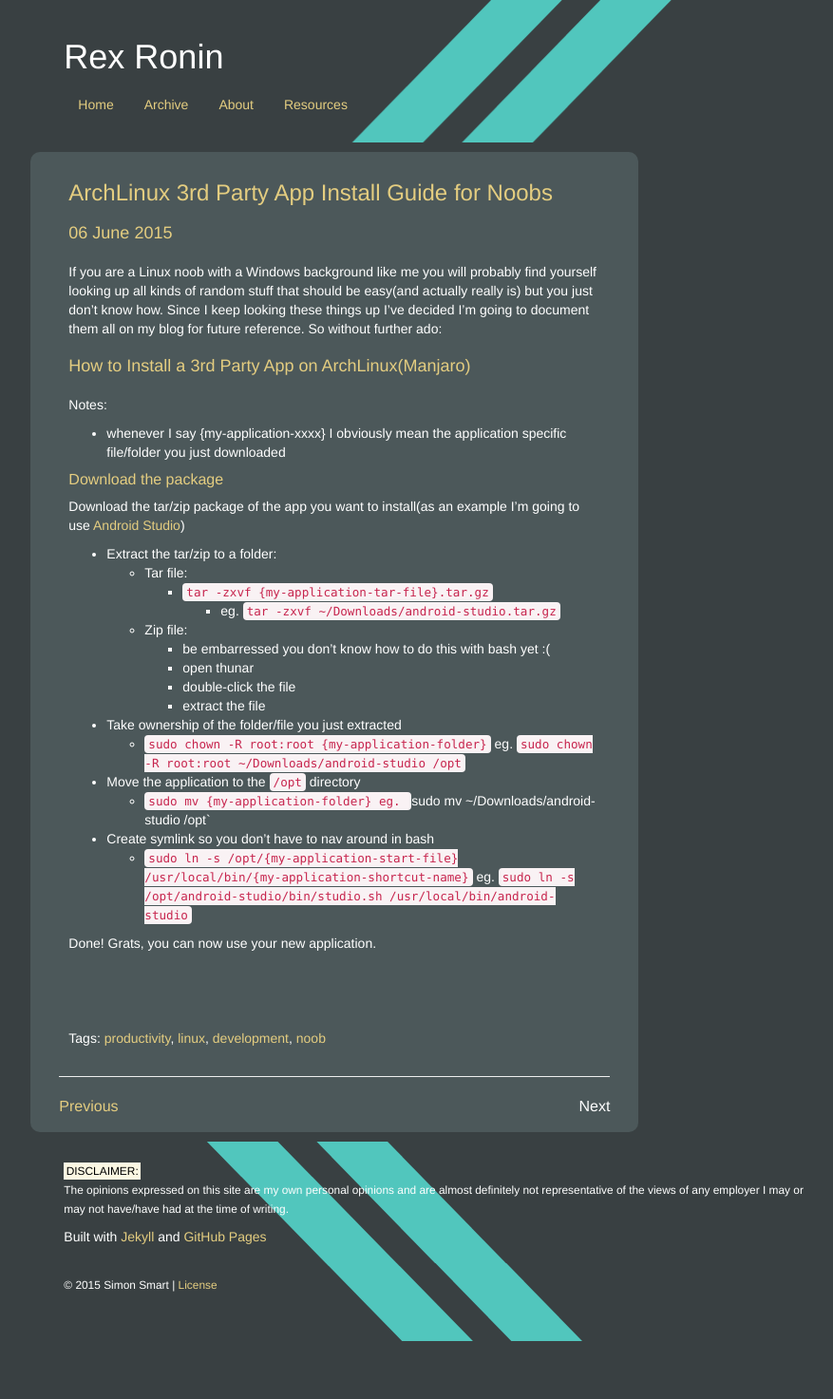
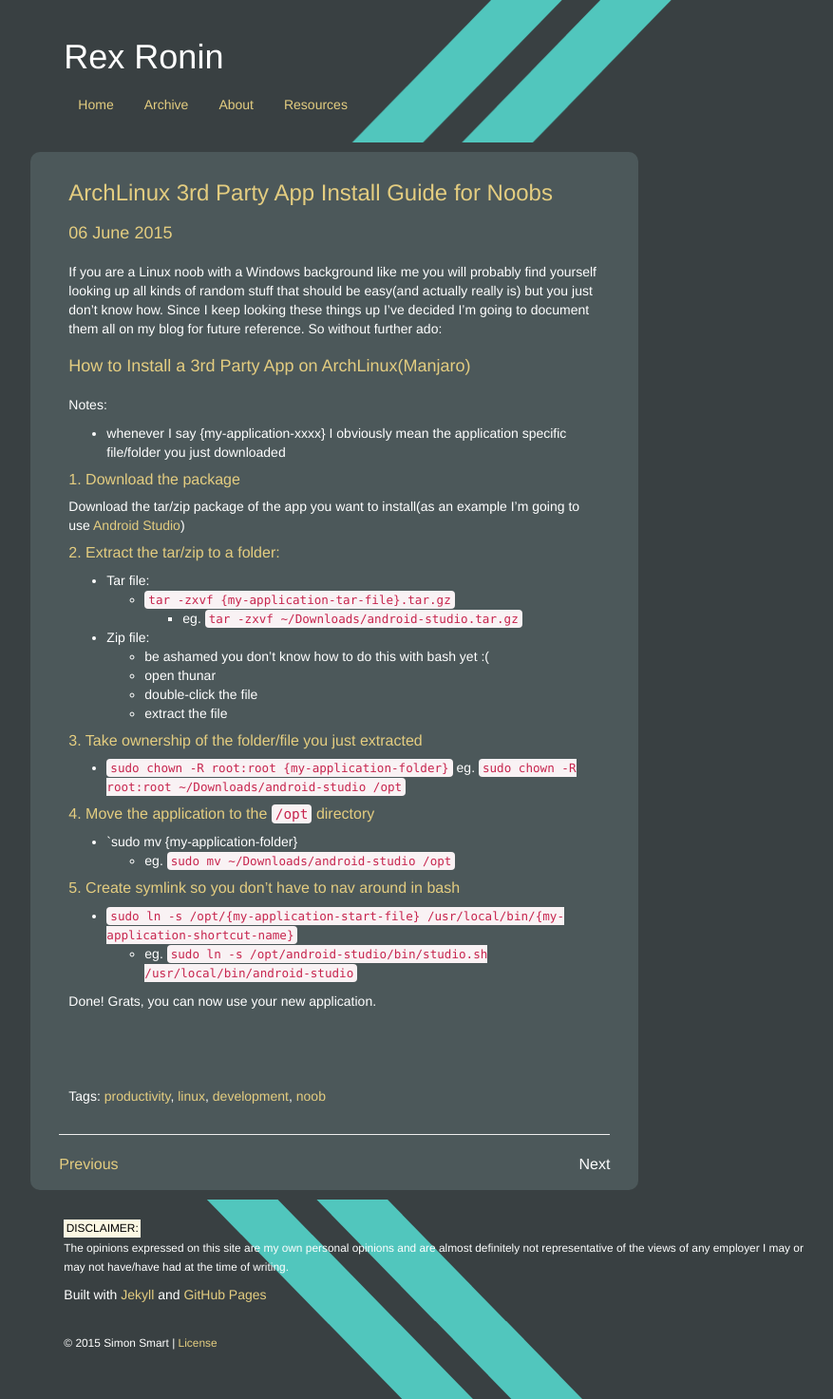
Before and after one commit to RexRonin/RexRonin.github.io, a Jekyll site: the page built from _posts/2015-06-06-install-3rd-party-app-archlinux.markdown, in a window 1280 px wide. Shown: the whole page at 95% size, without its empty margins (181-1058 px from the left). Built offline with Jekyll 4.4.1, drawn with Linux system fonts in a browser that asks for light colours; nearby versions of some CDN libraries; before the commit the page ends 1412 px from its top, so only the background shows below that.

Commit message:
- moar formatting

```diff
--- a/_posts/2015-06-06-install-3rd-party-app-archlinux.markdown
+++ b/_posts/2015-06-06-install-3rd-party-app-archlinux.markdown
@@ -11,25 +11,29 @@ If you are a Linux noob with a Windows background like me you will probably find
 Notes:
 - whenever I say {my-application-xxxx} I obviously mean the application specific file/folder you just downloaded
 
-#####Download the package
+#####1. Download the package
 Download the tar/zip package of the app you want to install(as an example I'm going to use [Android Studio](https://developer.android.com/sdk/installing/index.html?pkg=studio))
-- Extract the tar/zip to a folder:
-	- Tar file:
-		- `tar -zxvf {my-application-tar-file}.tar.gz`
-			- eg. `tar -zxvf ~/Downloads/android-studio.tar.gz`
-	- Zip file:
-		- be embarressed you don't know how to do this with bash yet :(
-		- open thunar
-		- double-click the file
-		- extract the file
-- Take ownership of the folder/file you just extracted
-	- `sudo chown -R root:root {my-application-folder}`
-		eg. `sudo chown -R root:root ~/Downloads/android-studio /opt`
-- Move the application to the `/opt` directory
-	- `sudo mv {my-application-folder}
-		eg. `sudo mv ~/Downloads/android-studio /opt`
-- Create symlink so you don't have to nav around in bash
-	- `sudo ln -s /opt/{my-application-start-file} /usr/local/bin/{my-application-shortcut-name}`
-		eg. `sudo ln -s /opt/android-studio/bin/studio.sh /usr/local/bin/android-studio`
+
+#####2. Extract the tar/zip to a folder:
+- Tar file:
+	- `tar -zxvf {my-application-tar-file}.tar.gz`
+		- eg. `tar -zxvf ~/Downloads/android-studio.tar.gz`
+- Zip file:
+	- be ashamed you don't know how to do this with bash yet :(
+	- open thunar
+	- double-click the file
+	- extract the file
+
+#####3. Take ownership of the folder/file you just extracted
+- `sudo chown -R root:root {my-application-folder}`
+	eg. `sudo chown -R root:root ~/Downloads/android-studio /opt`
+
+#####4. Move the application to the `/opt` directory
+- `sudo mv {my-application-folder}
+	- eg. `sudo mv ~/Downloads/android-studio /opt`
+
+#####5. Create symlink so you don't have to nav around in bash
+- `sudo ln -s /opt/{my-application-start-file} /usr/local/bin/{my-application-shortcut-name}`
+	- eg. `sudo ln -s /opt/android-studio/bin/studio.sh /usr/local/bin/android-studio`
 
 Done! Grats, you can now use your new application.
```
